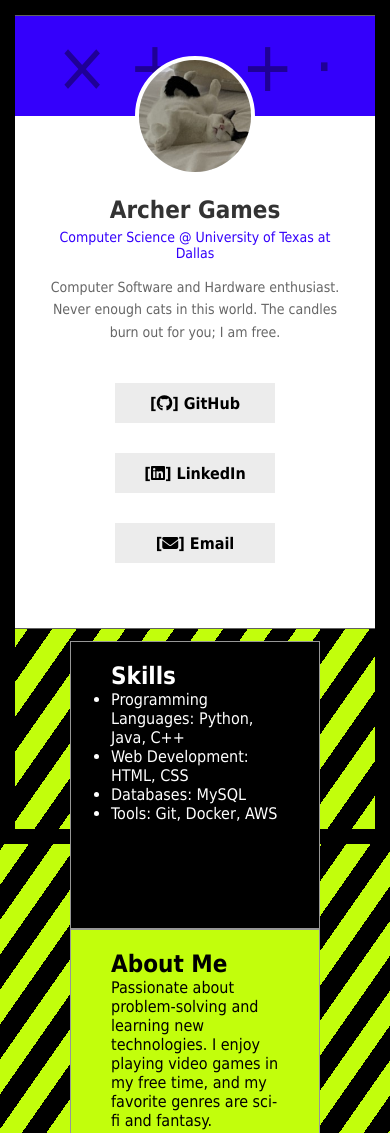
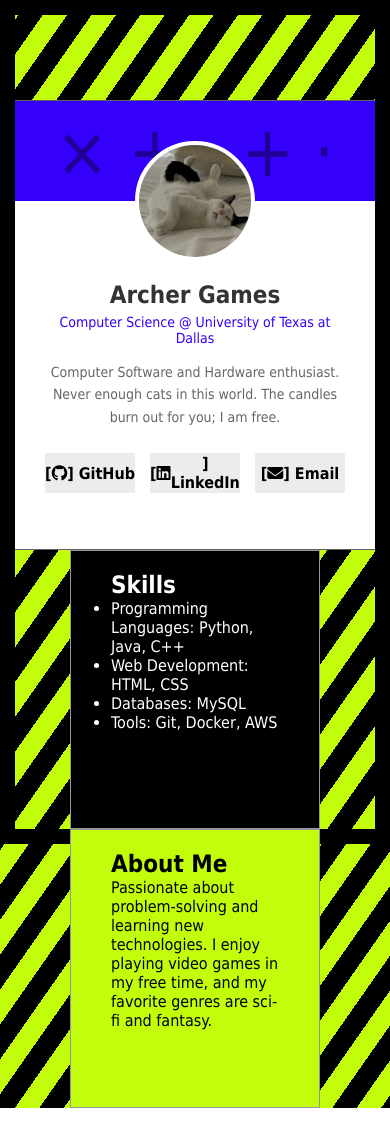
Before and after one commit to arkg7/portfolio, a website: page index.html in a window 390 px wide. Shown: the top 1133 px of the page. After the commit the page ends 1108 px from the top, so only its background shows below. Drawn offline with Linux system fonts and the light colour scheme; a web font is replaced by a local one.

Commit message:
Revert "responsive fixes"
This reverts commit 156f20d3861cceec0aff6487b28423db07d7c1a2.

```diff
--- a/index.html
+++ b/index.html
@@ -12,9 +12,8 @@
 <link href="https://fonts.googleapis.com/css2?family=Bitcount+Single:wght,CRSV,ELSH@100..900,1,100&family=DotGothic16&display=swap" rel="stylesheet">
 </head>
 <body>
-    <div class="page-container">
+    <div class="body-container">
         <div class="left-block">マラソン</div>
-        <div class="body-container">
         <div class="card-container">
         <div class="card-header">
             <span class="card-header-text">
@@ -78,7 +77,6 @@
         </div>
     </div>
     </div>
-    </div>
     <div class="cat-box">
         <span class="cat1">😺</span>
         <span class="cat2">🙀</span>
--- a/style.css
+++ b/style.css
@@ -17,23 +17,15 @@
     border: 15px solid black;
 }
 
-.page-container {
-    width: 100%;
-    display: flex;
-}
-
 .body-container {
-    padding-top: 85px;
-    width: calc(100% - 75px);
+    width: calc(100vw - 30px);
     height: calc(100vh - 30px);
-    display: flex;
-    flex-wrap: wrap;
 }
 
 
 .left-block{
     width: 75px;
-    height: 100%;
+    height: calc(100vh - 30px);
     background: black;
     color: #c2fe0c;
     font-size: 60px;
@@ -51,7 +43,10 @@
     background: white;
     height: 450px;
     overflow: visible;
-    width: 100%;
+    width: calc(100% - 105px);
+    position: absolute;
+    top: 100px;
+    right: 15px;
     border-bottom: 1px solid rgb(97, 97, 97);
     border-top: 1px solid rgb(97, 97, 97);
 }
@@ -143,7 +138,6 @@
 .social-links {
     display: flex;
     justify-content: center;
-    flex-wrap: wrap;
     gap: 5%;
     margin-bottom: 20px;
 }
@@ -159,7 +153,7 @@
     text-decoration: none;
     font-weight: 600;
     transition: background 0.3s ease, color 0.3s ease;
-    margin: 15px;
+
 }
 
 .social-link:hover {
@@ -170,6 +164,9 @@
 .bottom-container {
     height: calc(100vh - 565px);
     width: calc(100vw - 105px);
+    position: absolute;
+    bottom: 15px;
+    right: 15px;
     background: #c2fe0c;
     display: flex;
 }
@@ -210,24 +207,26 @@
         width: 100vw;
         box-sizing: border-box;
     }
-    .body-container {
-        padding-top: 0px;
-        width: 100%;
-    }
 
     .left-block{
         display: none;
     }
 
     .card-container {
-        height: auto;
+    background: white;
+    height: 450px;
+    overflow: visible;
+    width: calc(100% - 30px);
+    border-bottom: 1px solid rgb(97, 97, 97);
+    border-top: 1px solid rgb(97, 97, 97);
     }
 
     .bottom-container {
-    padding-top: 12px;
     height: calc(100vh - 565px);
-    min-height: 300px;
     width: 100vw;
+    position: absolute;
+    bottom: 15px;
+    right: 0px;
     background: transparent;
     display: flex;
     justify-content: center;
```
